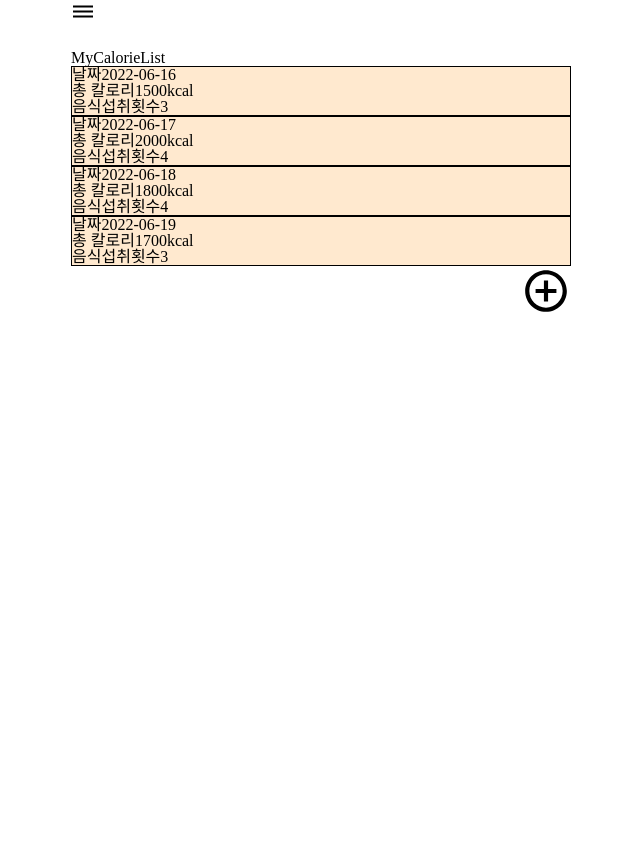
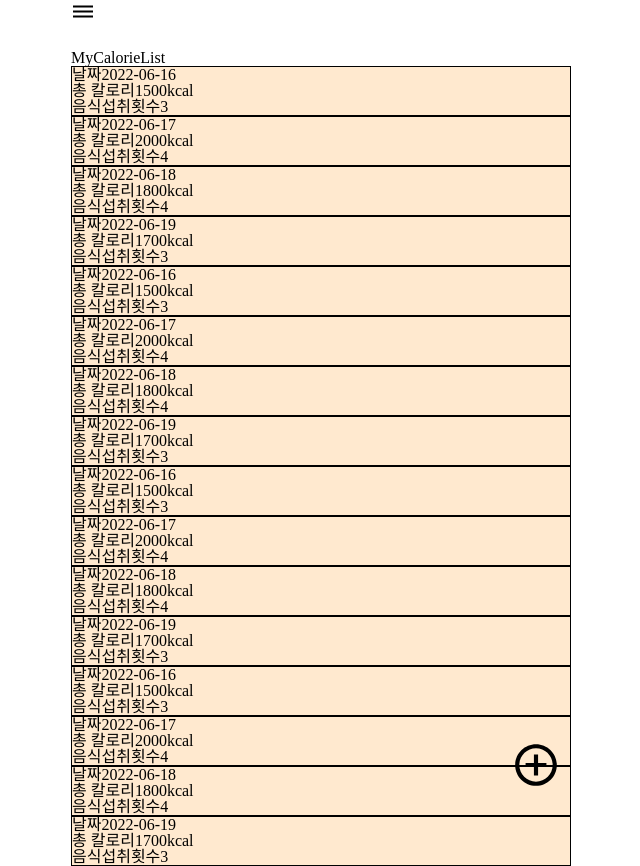
Before and after one commit to lbsyh1/calorie, a React app: page /my-calories in a window 1280 px wide. Shown: the whole page, without its empty margins (319-959 px from the left). Before the commit the page ends 800 px from the top, so only its background shows below. Built offline with nearby package versions, Linux system fonts and the light colour scheme; the HTML template or start-up script is replaced by a standard one.

Commit message:
feat: 전체 style 조정

```diff
--- a/src/App.js
+++ b/src/App.js
@@ -13,6 +13,7 @@ import "@/reset.css";
 
 const Wrapper = styled.div`
   width: 100%;
+  height: 100vh;
   max-width: 500px;
   margin: auto;
   display: flex;
@@ -20,7 +21,9 @@ const Wrapper = styled.div`
 `;
 
 const PageWrapper = styled.section`
+  position: relative;
   margin-top: 50px;
+  min-height: calc(100vh - 50px);
 `;
 function App() {
   return (
--- a/src/components/Box.js
+++ b/src/components/Box.js
@@ -1,14 +1,18 @@
 import React from "react";
-
+import styled from "styled-components";
+const Wrapper = styled.div`
+  border: 1px solid black;
+  background: #ffe9cf;
+`;
 const Box = (props) => {
   return (
-    <div>
+    <Wrapper>
       <h1>{props.description}</h1>
       <p>{props.calories}</p>
       <p>날짜{props.date}</p>
       <p>총 칼로리{props.totalCalories}</p>
       <p>음식섭취횟수{props.numberOfIntakes}</p>
-    </div>
+    </Wrapper>
   );
 };
 
--- a/src/components/SideBar.js
+++ b/src/components/SideBar.js
@@ -7,7 +7,6 @@ import DehazeIcon from "@mui/icons-material/Dehaze";
 const Wrapper = styled.div`
   top: 0;
   width: 100%;
-  height: 100%;
 `;
 const Icon = styled.div`
   position: absolute;
@@ -20,6 +19,7 @@ const Section = styled.section`
   width: 80%;
   height: 100%;
   background: #fcfacb;
+  transition: all 1s;
 `;
 const Nav = styled.nav`
   display: flex;
--- a/src/page/Home.js
+++ b/src/page/Home.js
@@ -3,21 +3,12 @@ import styled from "styled-components";
 import Box from "../components/Box";
 
 const MainPage = () => {
-  const Wrapper = styled.div`
-    border: 1px solid black;
-    background: #ffe9cf;
-  `;
-
   return (
     <div>
       <p>Home</p>
-      <div style={{ display: "flex" }}>
-        <Wrapper>
-          <Box description="현재 칼로리 섭취량" calories="40" />
-        </Wrapper>
-        <Wrapper>
-          <Box description="허용된 칼로리 섭취 잔량" calories="360" />
-        </Wrapper>
+      <div>
+        <Box description="현재 칼로리 섭취량" calories="40" />
+        <Box description="허용된 칼로리 섭취 잔량" calories="360" />
       </div>
       //주석
     </div>
--- a/src/page/MyCalorieList.js
+++ b/src/page/MyCalorieList.js
@@ -4,20 +4,17 @@ import Box from "../components/Box";
 import styled from "styled-components";
 import { useNavigate } from "react-router-dom";
 
+const Wrapper = styled.section``;
+const BoxWrapper = styled.div``;
+
 export default function () {
-  const Wrapper = styled.div`
-    border: 1px solid black;
-    background: #ffe9cf;
-  `;
   const Icon = styled.div`
+    position: absolute;
+    bottom: 10px;
+    right: 10px;
     display: flex;
     justify-content: flex-end;
     align-items: flex-end;
-  `;
-
-  const Section = styled.div`
-    width: 100%;
-    height: 100%;
   `;
 
   const navigate = useNavigate();
@@ -27,28 +24,34 @@ export default function () {
   };
 
   return (
-    <div>
+    <Wrapper>
       <p>MyCalorieList</p>
-      <Wrapper>
+
+      <BoxWrapper>
         <Box date="2022-06-16" totalCalories="1500kcal" numberOfIntakes="3" />
-      </Wrapper>
-      <Wrapper>
         <Box date="2022-06-17" totalCalories="2000kcal" numberOfIntakes="4" />
-      </Wrapper>
-      <Wrapper>
         <Box date="2022-06-18" totalCalories="1800kcal" numberOfIntakes="4" />
-      </Wrapper>
-      <Wrapper>
         <Box date="2022-06-19" totalCalories="1700kcal" numberOfIntakes="3" />
-      </Wrapper>
-      <Section>
+        <Box date="2022-06-16" totalCalories="1500kcal" numberOfIntakes="3" />
+        <Box date="2022-06-17" totalCalories="2000kcal" numberOfIntakes="4" />
+        <Box date="2022-06-18" totalCalories="1800kcal" numberOfIntakes="4" />
+        <Box date="2022-06-19" totalCalories="1700kcal" numberOfIntakes="3" />
+        <Box date="2022-06-16" totalCalories="1500kcal" numberOfIntakes="3" />
+        <Box date="2022-06-17" totalCalories="2000kcal" numberOfIntakes="4" />
+        <Box date="2022-06-18" totalCalories="1800kcal" numberOfIntakes="4" />
+        <Box date="2022-06-19" totalCalories="1700kcal" numberOfIntakes="3" />
+        <Box date="2022-06-16" totalCalories="1500kcal" numberOfIntakes="3" />
+        <Box date="2022-06-17" totalCalories="2000kcal" numberOfIntakes="4" />
+        <Box date="2022-06-18" totalCalories="1800kcal" numberOfIntakes="4" />
+        <Box date="2022-06-19" totalCalories="1700kcal" numberOfIntakes="3" />
+      </BoxWrapper>
+
       <Icon>
         <ControlPointIcon
           style={{ width: "50px", height: "50px", cursor: "pointer" }}
           onClick={goToEdit}
         />
       </Icon>
-      </Section>
-    </div>
+    </Wrapper>
   );
 }
```
Lines whose indentation alone changed are shown as unchanged.
